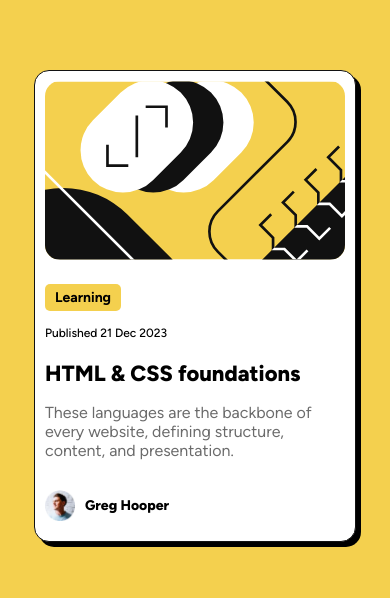
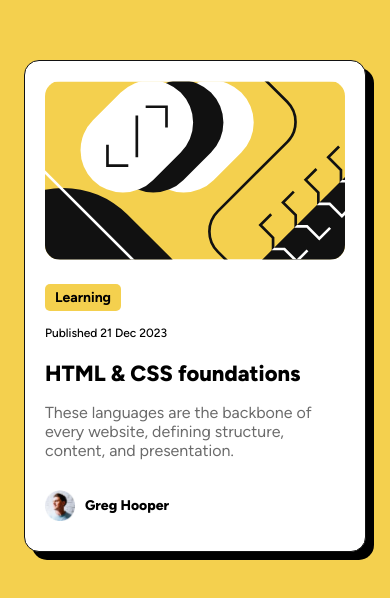
Before and after one commit to mustafaabdulkader/blog-preview-card, a plain HTML site: page index.html in a window 390 px wide. Shown: the part 116-714 px from the top of the page. Drawn offline with Linux system fonts and the light colour scheme.

Commit message:
add padding and box shadow in mobile media query

```diff
--- a/style.css
+++ b/style.css
@@ -75,6 +75,8 @@
   .card {
     width: 300px;
     height: 450px;
+    padding: 20px;
+    box-shadow: 8px 8px;
   }
   .title {
     font-size: 22px;
```
